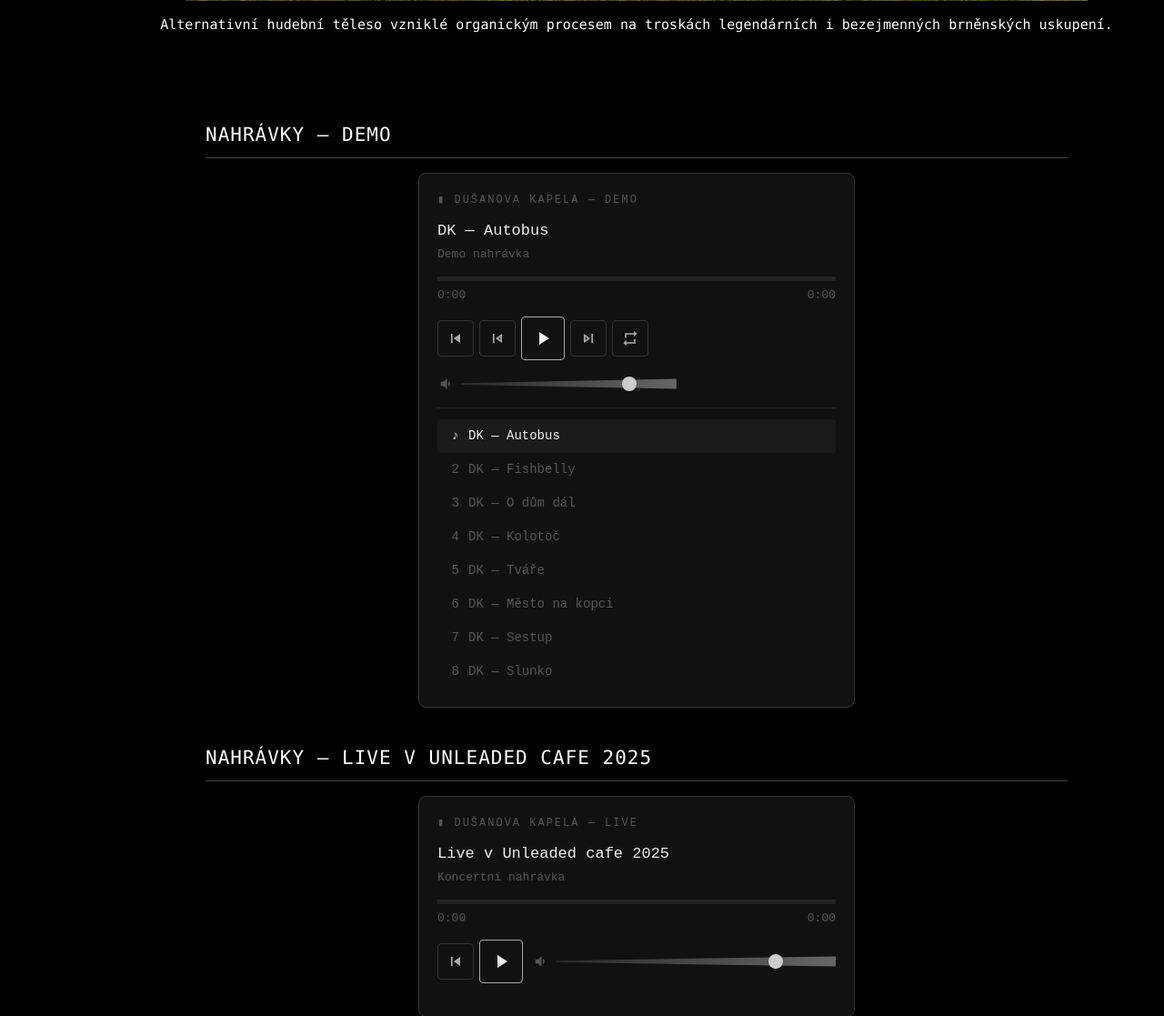
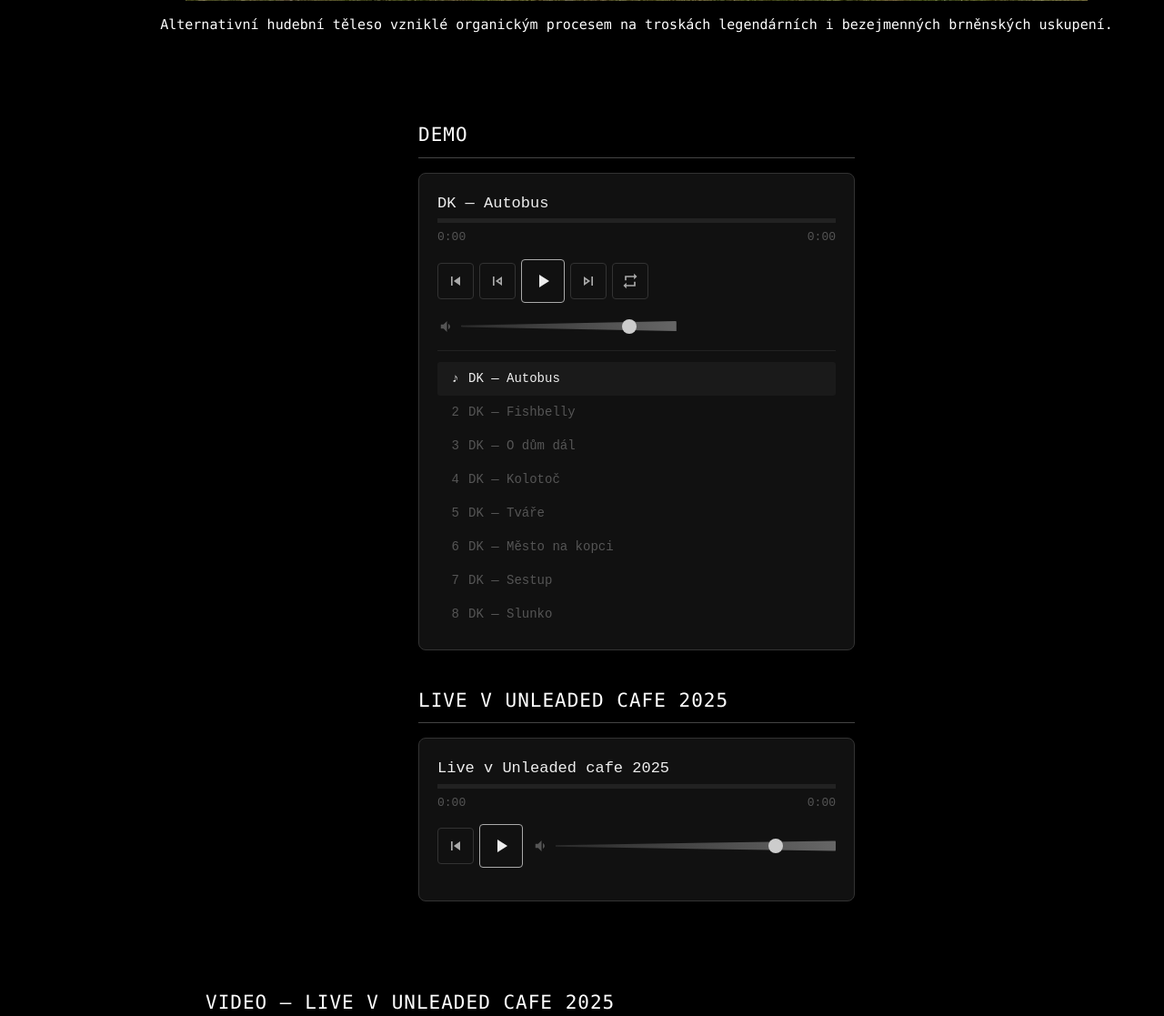
Before and after one commit to TheVecala/DK, a PHP site: page / in a window 1280 px wide. Shown: the part 901-2018 px from the top of the page at 91% size. Run offline with PHP 8.4, Linux system fonts and the light colour scheme.

Commit message:
Wraps audio player section in a centered 480px div and updates CSS Simplify section headings and hide player labels and subtitles

```diff
--- a/index.php
+++ b/index.php
@@ -35,7 +35,7 @@ body, h1, h2, h3, h4, h5, h6 { font-family: "Lucida Console", "Courier New", mon
 }
 
 /* ===== AUDIO PŘEHRÁVAČ ===== */
-.pw { background:#111; border:1px solid #333; border-radius:8px; padding:20px; font-family:"Courier New",monospace; box-sizing:border-box; max-width:480px; margin:0 auto; }
+.pw { background:#111; border:1px solid #333; border-radius:8px; padding:20px; font-family:"Courier New",monospace; box-sizing:border-box; max-width:480px; }
 .pw-label { font-size:12px; color:#555; letter-spacing:2px; text-transform:uppercase; margin-bottom:12px; }
 .pw-title { font-size:17px; color:#eee; margin-bottom:4px; white-space:nowrap; overflow:hidden; text-overflow:ellipsis; }
 .pw-subtitle { font-size:13px; color:#555; margin-bottom:14px; }
@@ -122,13 +122,14 @@ body, h1, h2, h3, h4, h5, h6 { font-family: "Lucida Console", "Courier New", mon
   <!-- Přehrávače -->
   <div class="page-section" id="about">
 
-    <h2>Nahrávky — Demo</h2>
+    <div style="max-width:480px; margin:0 auto;">
+    <h2>Demo</h2>
 
     <!-- Přehrávač 1: Demo playlist -->
     <div class="pw">
-      <div class="pw-label">▮ Dušanova kapela — demo</div>
+      <!--<div class="pw-label">▮ Dušanova kapela — demo</div>-->
       <div class="pw-title" id="p1-title">DK — Autobus</div>
-      <div class="pw-subtitle">Demo nahrávka</div>
+      <!--<div class="pw-subtitle">Demo nahrávka</div>-->
       <div class="pw-progress-wrap" id="p1-progwrap">
         <div class="pw-progress-fill" id="p1-prog"></div>
       </div>
@@ -172,13 +173,13 @@ body, h1, h2, h3, h4, h5, h6 { font-family: "Lucida Console", "Courier New", mon
       </ul>
     </div>
 
-    <h2 style="margin-top:40px;">Nahrávky — Live v Unleaded cafe 2025</h2>
+    <h2 style="margin-top:40px;">Live v Unleaded cafe 2025</h2>
 
     <!-- Přehrávač 2: Koncert -->
     <div class="pw">
-      <div class="pw-label">▮ Dušanova kapela — live</div>
+     <!-- <div class="pw-label">▮ Dušanova kapela — live</div>-->
       <div class="pw-title">Live v Unleaded cafe 2025</div>
-      <div class="pw-subtitle">Koncertní nahrávka</div>
+      <!--<div class="pw-subtitle">Koncertní nahrávka</div>-->
       <div class="pw-progress-wrap" id="p2-progwrap">
         <div class="pw-progress-fill" id="p2-prog"></div>
       </div>
@@ -200,9 +201,10 @@ body, h1, h2, h3, h4, h5, h6 { font-family: "Lucida Console", "Courier New", mon
           </div>
         </div>
       </div>
-    </div>
+    </div><!-- konec přehrávačů -->
+    </div><!-- konec wrapperu 480px -->
 
-  </div><!-- konec přehrávačů -->
+  </div><!-- konec page-section -->
 
   <!-- Video -->
   <div class="page-section" id="video">
```
